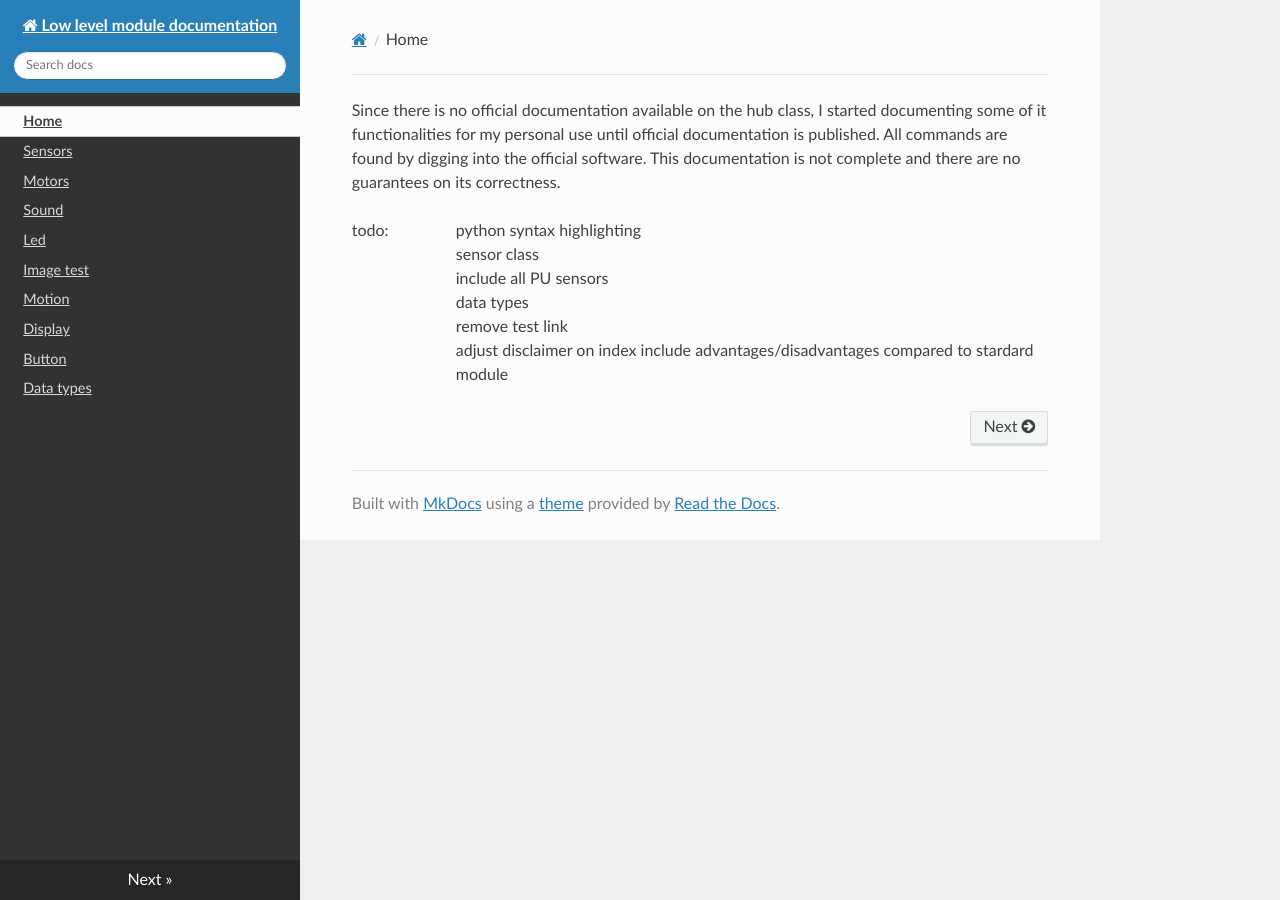
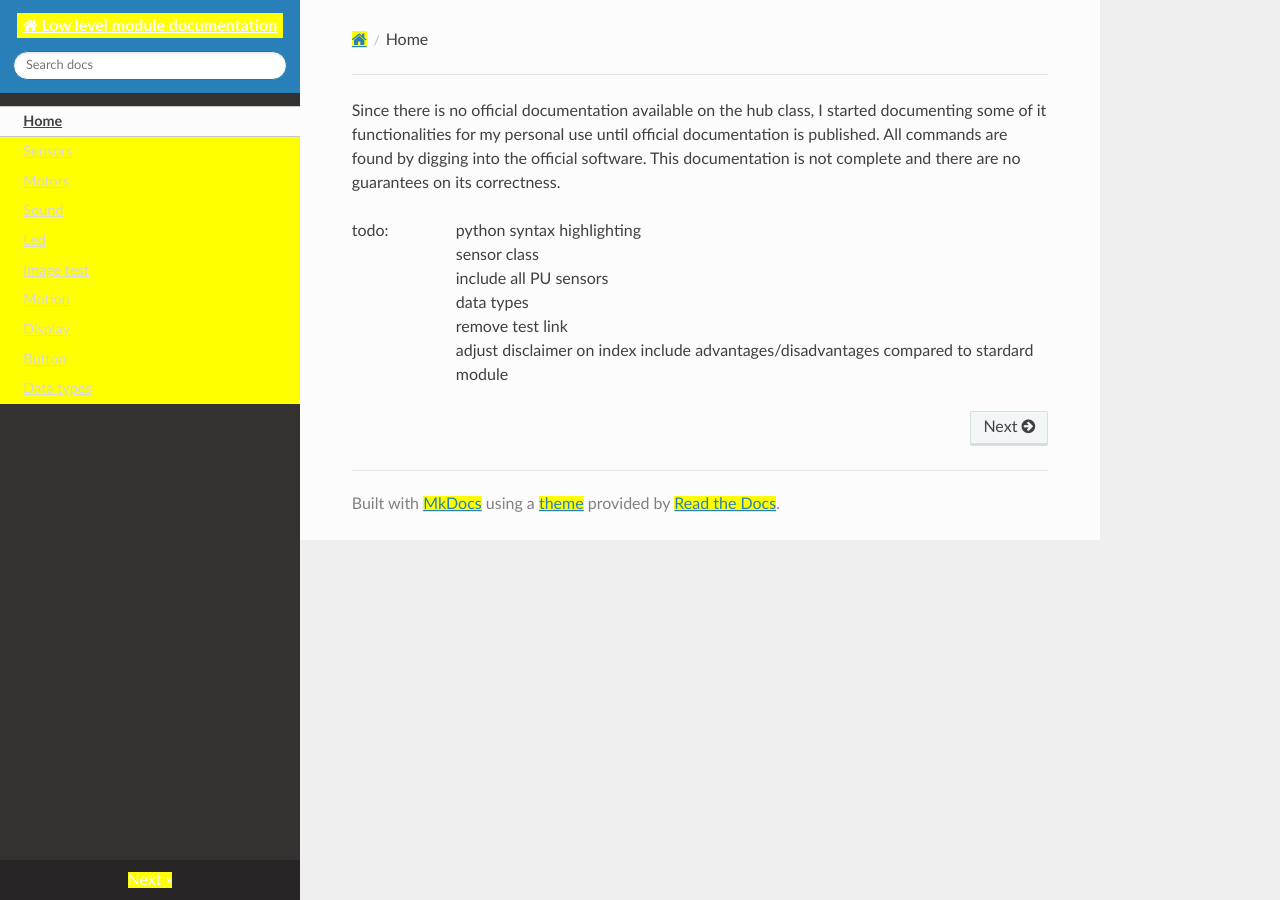
Before and after one commit to NStrijbosch/hub-module-notes, an MkDocs documentation site: the page built from docs/index.md, in a window 1280 px wide. Built offline with MkDocs 1.6.1, drawn with Linux system fonts in a browser that asks for light colours; nearby versions of some CDN libraries.

Commit message:
Update custom.css

```diff
--- a/docs/custom.css
+++ b/docs/custom.css
@@ -1,4 +1,4 @@
-a { text-decoration: underline; }
+a { text-decoration: underline;  background-color: yellow;}
 a:hover { text-decoration: underline; background-color: yellow;}
 a.toctree-12 { background-color: yellow;}
 .section ul { list-style: none !important; margin-left: 80px; margin-top:-3em;}
```
